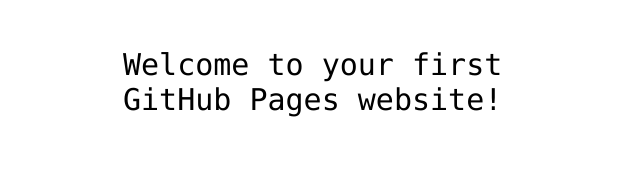
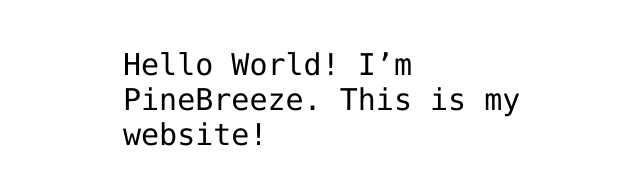
Before and after one commit to PineBreeze/PineBreeze.github.io, a plain HTML site: page index.html in a window 1280 px wide. Shown: the part 341-526 px from the top of the page, without its empty margins (317-957 px from the left). Drawn offline with Linux system fonts and the light colour scheme.

Commit message:
Update index.html

```diff
--- a/index.html
+++ b/index.html
@@ -12,7 +12,7 @@
 <img src="https://octodex.github.com/images/daftpunktocat-thomas.gif" id="octocat" alt="octocat-gif" />
 
 <!-- Change this code here by copy and pasting your template on line 15 -->
-<p>Welcome to your first GitHub Pages website!</p>
+<p>Hello World! I’m PineBreeze. This is my website!</p>
 
 </body>
 </html>
```
